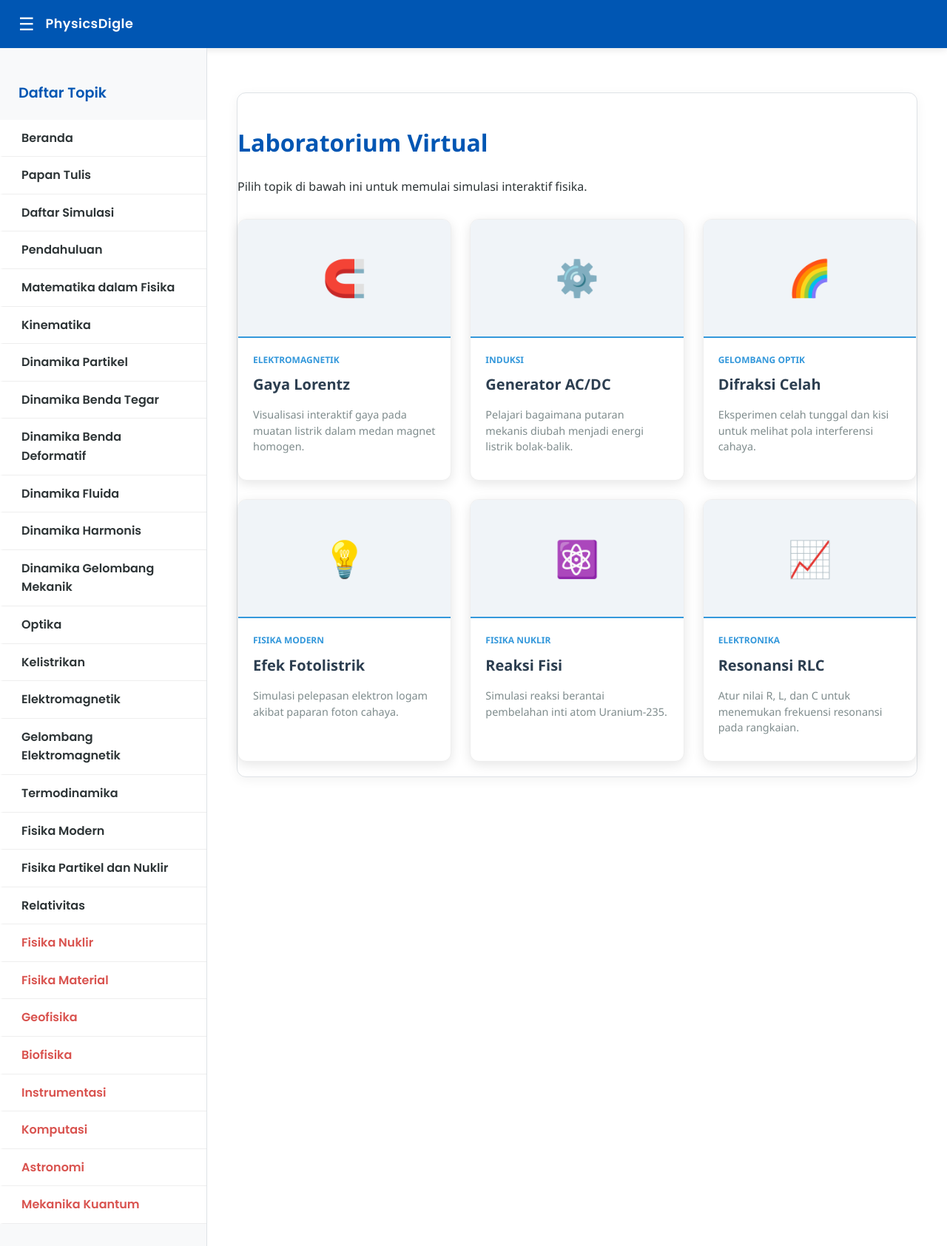
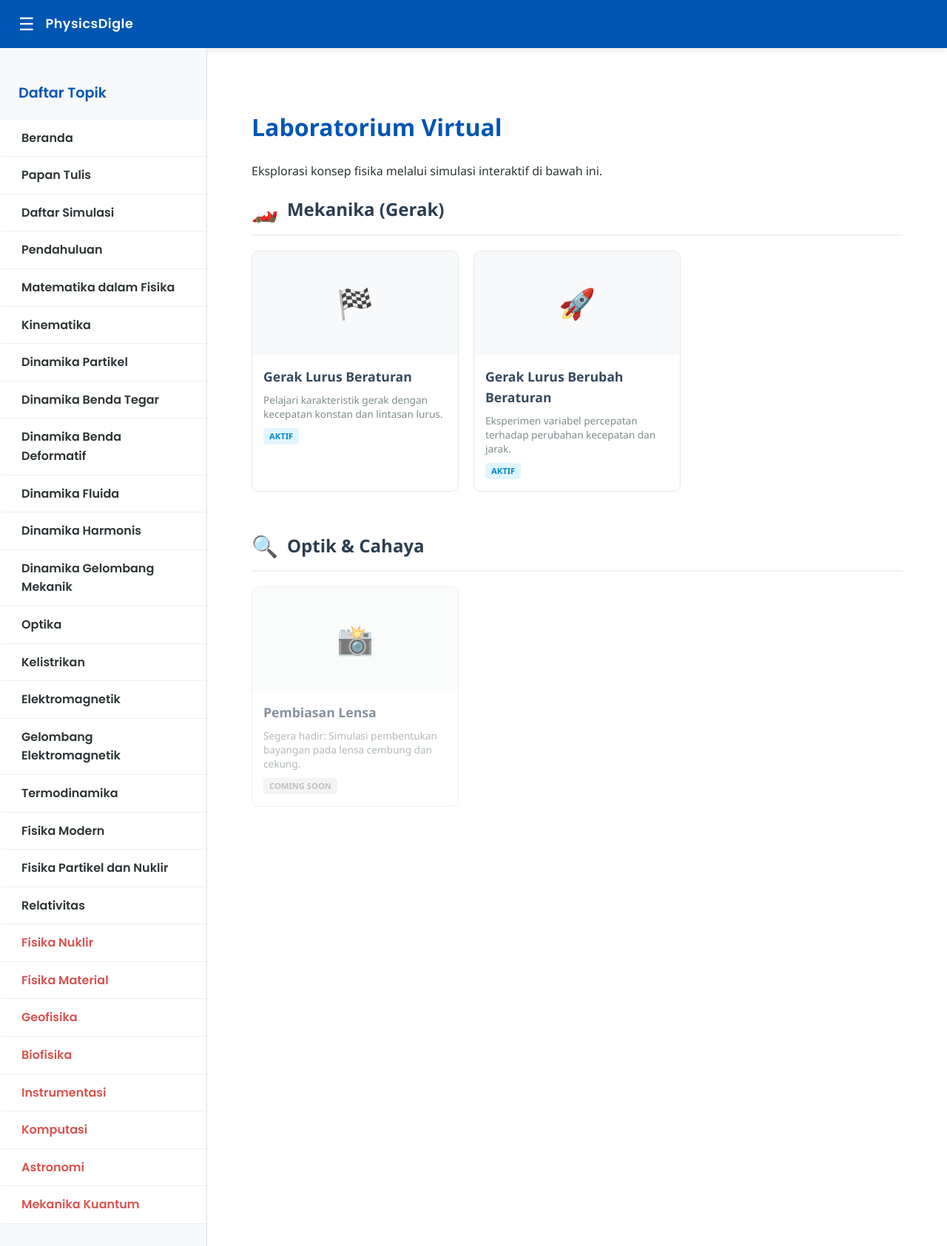
Before and after one commit to alasyariyphysics/physicsdigle, a Jekyll site: the page built from topics/daftar-simulasi.html, in a window 1280 px wide. Shown: the whole page at 74% size. Built offline with Jekyll 4.4.1, drawn with Linux system fonts in a browser that asks for light colours; nearby versions of some CDN libraries.

Commit message:
Update daftar-simulasi.html

```diff
--- a/topics/daftar-simulasi.html
+++ b/topics/daftar-simulasi.html
@@ -1,142 +1,152 @@
 ---
 layout: default
-title: Daftar Simulasi Fisika Interaktif
+title: Laboratorium Virtual Fisika
 ---
 
 <style>
-  /* Container Utama */
-  .simulation-container {
-    padding: 20px 0;
-    font-family: 'Segoe UI', Tahoma, Geneva, Verdana, sans-serif;
+  /* Layout Global */
+  .lab-wrapper {
+    max-width: 1100px;
+    margin: 0 auto;
+    padding: 20px;
+    font-family: 'Segoe UI', Roboto, sans-serif;
   }
 
-  /* Grid System */
-  .sim-grid {
-    display: grid;
-    grid-template-columns: repeat(auto-fill, minmax(280px, 1fr));
-    gap: 25px;
-    margin-top: 30px;
+  /* Judul Topik */
+  .topic-section {
+    margin-bottom: 50px;
   }
 
-  /* Card Style */
+  .topic-header {
+    display: flex;
+    align-items: center;
+    margin-bottom: 20px;
+    border-bottom: 2px solid #eef2f7;
+    padding-bottom: 10px;
+  }
+
+  .topic-header h2 {
+    font-size: 1.5rem;
+    color: #2c3e50;
+    margin: 0;
+  }
+
+  .topic-icon {
+    margin-right: 12px;
+    font-size: 1.8rem;
+  }
+
+  /* Grid Card */
+  .card-grid {
+    display: grid;
+    grid-template-columns: repeat(auto-fill, minmax(250px, 1fr));
+    gap: 20px;
+  }
+
+  /* Styling Card */
   .sim-card {
-    background: #fff;
-    border-radius: 12px;
-    overflow: hidden;
-    box-shadow: 0 4px 15px rgba(0,0,0,0.1);
-    transition: transform 0.3s ease, box-shadow 0.3s ease;
-    cursor: pointer;
+    background: white;
+    border-radius: 10px;
+    border: 1px solid #e1e8ed;
     text-decoration: none;
     color: inherit;
+    transition: all 0.3s ease;
     display: flex;
     flex-direction: column;
-    border: 1px solid #eee;
+    overflow: hidden;
   }
 
   .sim-card:hover {
-    transform: translateY(-8px);
-    box-shadow: 0 12px 25px rgba(0,0,0,0.15);
+    transform: translateY(-5px);
+    box-shadow: 0 10px 20px rgba(0,0,0,0.08);
+    border-color: #3498db;
   }
 
-  /* Card Image Placeholder */
-  .sim-image {
-    width: 100%;
-    height: 160px;
-    background: #f0f4f8;
+  .sim-thumbnail {
+    height: 140px;
+    background: #f8f9fa;
     display: flex;
     align-items: center;
     justify-content: center;
-    font-size: 3rem;
-    color: #3498db;
-    border-bottom: 2px solid #3498db;
+    font-size: 2.5rem;
   }
 
-  /* Card Content */
-  .sim-content {
-    padding: 20px;
+  .sim-info {
+    padding: 15px;
   }
 
-  .sim-category {
-    font-size: 0.75rem;
-    text-transform: uppercase;
-    font-weight: bold;
-    color: #3498db;
-    margin-bottom: 8px;
-    display: block;
+  .sim-info h3 {
+    margin: 0 0 8px 0;
+    font-size: 1.1rem;
+    color: #34495e;
   }
 
-  .sim-title {
-    font-size: 1.25rem;
-    margin: 0 0 10px 0;
-    color: #2c3e50;
+  .sim-info p {
+    margin: 0;
+    font-size: 0.85rem;
+    color: #7f8c8d;
+    line-height: 1.4;
   }
 
-  .sim-description {
-    font-size: 0.9rem;
-    color: #7f8c8d;
-    line-height: 1.5;
+  /* Badge untuk status */
+  .badge {
+    display: inline-block;
+    padding: 2px 8px;
+    border-radius: 4px;
+    font-size: 0.7rem;
+    font-weight: bold;
+    margin-top: 10px;
+    background: #e1f5fe;
+    color: #0288d1;
   }
 </style>
 
-<div class="simulation-container">
+<div class="lab-wrapper">
   <h1>Laboratorium Virtual</h1>
-  <p>Pilih topik di bawah ini untuk memulai simulasi interaktif fisika.</p>
+  <p>Eksplorasi konsep fisika melalui simulasi interaktif di bawah ini.</p>
 
-  <div class="sim-grid">
+  <section class="topic-section">
+    <div class="topic-header">
+      <span class="topic-icon">🏎️</span>
+      <h2>Mekanika (Gerak)</h2>
+    </div>
 
-    <a href="{{ site.baseurl }}/topics/gaya-magnet.html" class="sim-card">
-      <div class="sim-image">🧲</div>
-      <div class="sim-content">
-        <span class="sim-category">Elektromagnetik</span>
-        <h3 class="sim-title">Gaya Lorentz</h3>
-        <p class="sim-description">Visualisasi interaktif gaya pada muatan listrik dalam medan magnet homogen.</p>
+    <div class="card-grid">
+      <a href="{{ site.baseurl }}/topics/simulasi-glb.html" class="sim-card">
+        <div class="sim-thumbnail">🏁</div>
+        <div class="sim-info">
+          <h3>Gerak Lurus Beraturan</h3>
+          <p>Pelajari karakteristik gerak dengan kecepatan konstan dan lintasan lurus.</p>
+          <span class="badge">AKTIF</span>
         </div>
       </a>
 
-    <a href="{{ site.baseurl }}/topics/generator-listrik.html" class="sim-card">
-      <div class="sim-image">⚙️</div>
-      <div class="sim-content">
-        <span class="sim-category">Induksi</span>
-        <h3 class="sim-title">Generator AC/DC</h3>
-        <p class="sim-description">Pelajari bagaimana putaran mekanis diubah menjadi energi listrik bolak-balik.</p>
+      <a href="{{ site.baseurl }}/topics/simulasi-glbb.html" class="sim-card">
+        <div class="sim-thumbnail">🚀</div>
+        <div class="sim-info">
+          <h3>Gerak Lurus Berubah Beraturan</h3>
+          <p>Eksperimen variabel percepatan terhadap perubahan kecepatan dan jarak.</p>
+          <span class="badge">AKTIF</span>
         </div>
       </a>
+    </div>
+  </section>
 
-    <a href="{{ site.baseurl }}/topics/difraksi-cahaya.html" class="sim-card">
-      <div class="sim-image">🌈</div>
-      <div class="sim-content">
-        <span class="sim-category">Gelombang Optik</span>
-        <h3 class="sim-title">Difraksi Celah</h3>
-        <p class="sim-description">Eksperimen celah tunggal dan kisi untuk melihat pola interferensi cahaya.</p>
+  <section class="topic-section">
+    <div class="topic-header">
+      <span class="topic-icon">🔍</span>
+      <h2>Optik & Cahaya</h2>
     </div>
-    </a>
-
-    <a href="{{ site.baseurl }}/topics/efek-fotolistrik.html" class="sim-card">
-      <div class="sim-image">💡</div>
-      <div class="sim-content">
-        <span class="sim-category">Fisika Modern</span>
-        <h3 class="sim-title">Efek Fotolistrik</h3>
-        <p class="sim-description">Simulasi pelepasan elektron logam akibat paparan foton cahaya.</p>
+    <div class="card-grid">
+      <div class="sim-card" style="opacity: 0.6; cursor: default;">
+        <div class="sim-thumbnail">📸</div>
+        <div class="sim-info">
+          <h3>Pembiasan Lensa</h3>
+          <p>Segera hadir: Simulasi pembentukan bayangan pada lensa cembung dan cekung.</p>
+          <span class="badge" style="background:#eee; color:#999;">COMING SOON</span>
         </div>
-    </a>
-
-    <a href="{{ site.baseurl }}/topics/fisi-nuklir.html" class="sim-card">
-      <div class="sim-image">⚛️</div>
-      <div class="sim-content">
-        <span class="sim-category">Fisika Nuklir</span>
-        <h3 class="sim-title">Reaksi Fisi</h3>
-        <p class="sim-description">Simulasi reaksi berantai pembelahan inti atom Uranium-235.</p>
       </div>
-    </a>
-
-    <a href="{{ site.baseurl }}/topics/rangkaian-RLC.html" class="sim-card">
-      <div class="sim-image">📈</div>
-      <div class="sim-content">
-        <span class="sim-category">Elektronika</span>
-        <h3 class="sim-title">Resonansi RLC</h3>
-        <p class="sim-description">Atur nilai R, L, dan C untuk menemukan frekuensi resonansi pada rangkaian.</p>
     </div>
-    </a>
+  </section>
 
 </div>
-</div>
```
Lines whose indentation alone changed are shown as unchanged.
